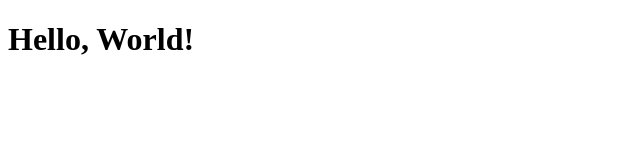
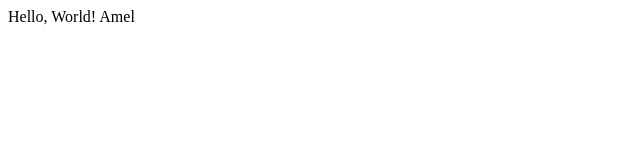
Before and after one commit to Amel75005/git-test, a plain HTML site: page index.html in a window 1280 px wide. Shown: the whole page, without its empty margins (0-640 px from the left). Drawn offline with Linux system fonts and the light colour scheme.

Commit message:
Update index.html

```diff
--- a/index.html
+++ b/index.html
@@ -6,6 +6,6 @@
     <title>Hello World</title>
 </head>
 <body>
-    <h1>Hello, World!</h1>
+    Hello, World! Amel
 </body>
 </html>
```
